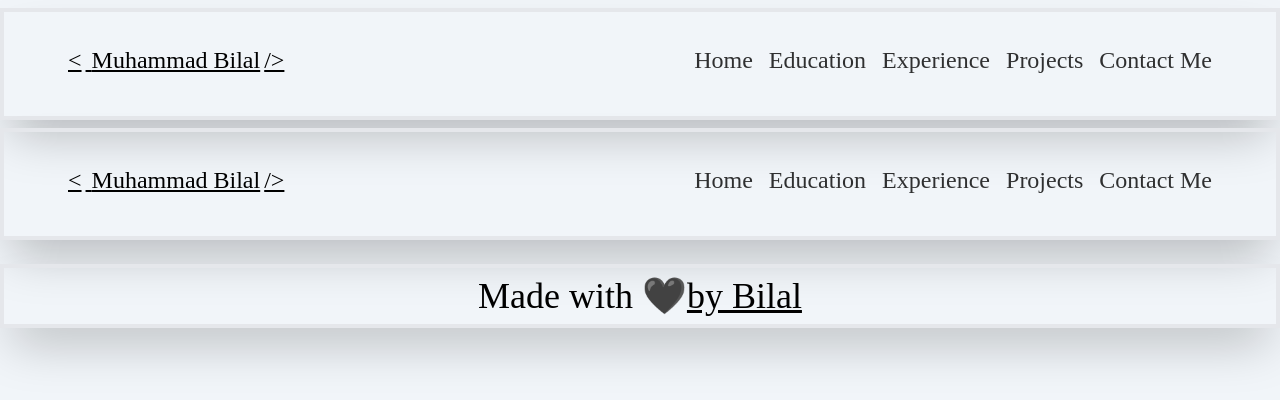
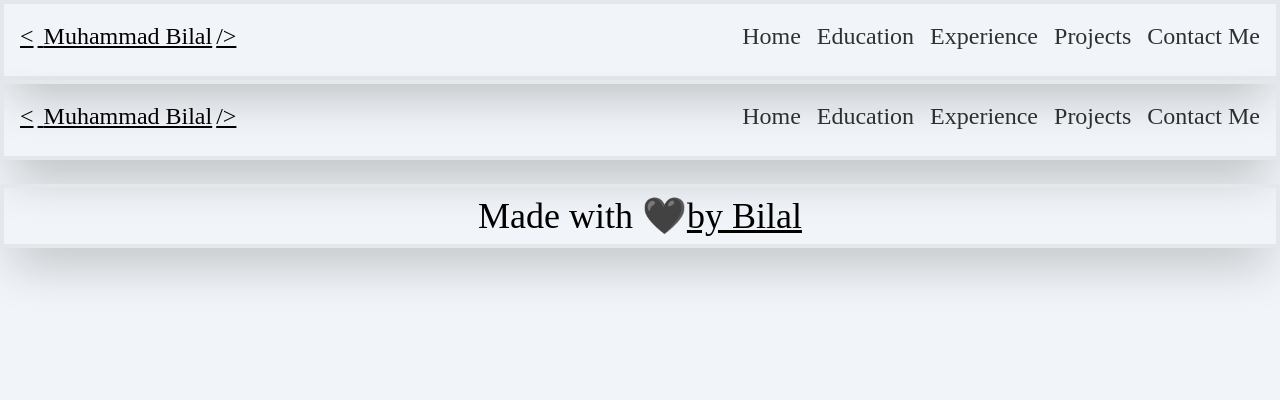
Before and after one commit to Bilal574645/Versel_Portfolio, a Next.js app: page /nav in a window 1280 px wide. Shown: the top 400 px of the page. Built offline with nearby package versions, Linux system fonts and the light colour scheme; a web font is replaced by a local one.

Commit message:
nav p done

```diff
--- a/src/app/nav/page.jsx
+++ b/src/app/nav/page.jsx
@@ -9,8 +9,8 @@ const Nav = () => {
     setOpen((open) => !open);
   }
   return (
-    <div className='shadow-2xl border-4 p-8 my-2'>
-       <div className="flex flex-col   px-4 mx-4">
+    <div className='shadow-2xl border-4 p-2 '>
+       <div className="flex flex-col  m-2  ">
         {/* navigation start for mobile*/}
         <div className="flex justify-around  lg:hidden items-center  ">
           <div className="logo-div font-bilal-text text-2xl  ">
```
